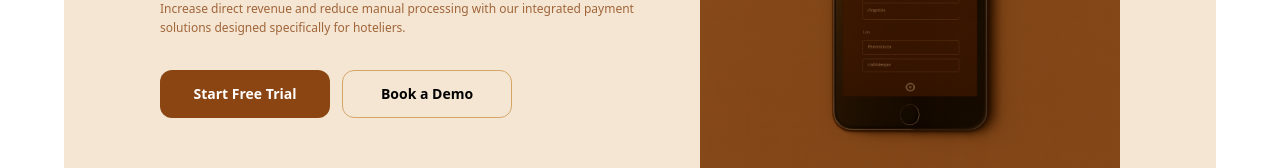
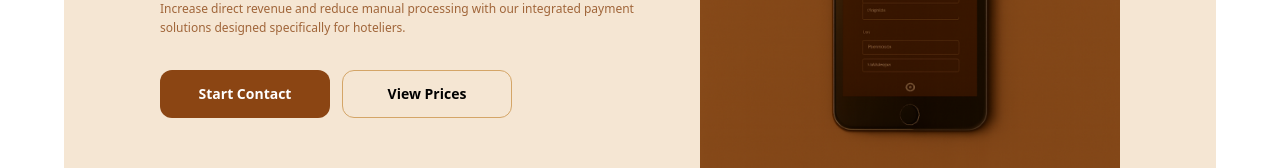
Before and after one commit to shyakabriella/African-safari-Hub, a Next.js app: page /solutions/payments in a window 1280 px wide. Shown: the part 416-584 px from the top of the page. Built offline with nearby package versions, Linux system fonts and the light colour scheme.

Commit message:
all saved

```diff
--- a/src/app/solutions/otas/page.tsx
+++ b/src/app/solutions/otas/page.tsx
@@ -292,9 +292,9 @@ export default function Otas() {
               </p>
 
               <div className="flex flex-col sm:flex-row items-center justify-center gap-4">
-                <button className="w-full cursor-pointer sm:w-auto px-8 py-4 border border-gray-700 rounded-xl font-black text-white hover:bg-white/5 transition-all text-base backdrop-blur-sm">
+                <a href="/contact" target="_blank" className="w-full cursor-pointer sm:w-auto px-8 py-4 border border-gray-700 rounded-xl font-black text-white hover:bg-white/5 transition-all text-base backdrop-blur-sm">
                   Request a Demo
-                </button>
+                </a>
               </div>
             </div>
           </div>
--- a/src/app/solutions/pms/page.tsx
+++ b/src/app/solutions/pms/page.tsx
@@ -304,9 +304,9 @@ export default function page() {
                 Join thousands of properties worldwide that use HotelSafari to
                 drive efficiency and deliver unforgettable guest experiences.
               </p>
-              <button className="bg-[#AD6419] text-white px-6 py-3 rounded-md font-semibold hover:bg-[#9a5a17] transition-colors shadow-lg shadow-[#AD6419]/20 text-[14px]">
+              <a href="/contact" target="_blank" className="bg-[#AD6419] text-white px-6 py-3 rounded-md font-semibold hover:bg-[#9a5a17] transition-colors shadow-lg shadow-[#AD6419]/20 text-[14px]">
                 Request a Demo
-              </button>
+              </a>
             </div>
           </div>
         </div>
--- a/src/components/core-solutions/channel-manager/SyncRatingBanner.tsx
+++ b/src/components/core-solutions/channel-manager/SyncRatingBanner.tsx
@@ -35,7 +35,7 @@ export default function SyncRatingBanner() {
               href="/contact"
               target="_blank"
               className="flex items-center gap-2 rounded-lg bg-[#AD6419] px-6 py-3 font-semibold text-white transition hover:bg-[#8A4F12]">
-                Start 14-Day Free Trial <ArrowRight className="w-4 h-4" />
+                Reach Out To Us <ArrowRight className="w-4 h-4" />
               </a>
             </div>
 
--- a/src/components/solution-payment/PaymentMain.tsx
+++ b/src/components/solution-payment/PaymentMain.tsx
@@ -4,14 +4,10 @@ import Image from "next/image";
 export default function PaymentMain() {
   return (
     <section className="w-full flex justify-center mt-14">
-
       <div className="bg-[#F5E6D3] w-[90%] rounded-[28px] px-6 py-10">
-
         <div className="flex flex-col lg:flex-row justify-center items-center gap-10">
-
           {/* Left Content */}
           <div className="max-w-[520px]">
-
             {/* PCI Badge */}
             <div className="w-fit h-9 px-3 rounded-full bg-[#8B4513]/10 flex items-center gap-2 mb-5">
               <ShieldCheck className="w-4 h-4 text-[#8B4513]" />
@@ -24,20 +20,13 @@ export default function PaymentMain() {
             {/* Heading */}
             <div className="mb-6">
               <h1 className="font-extrabold text-[32px] leading-tight tracking-tight">
-
-                <span className="text-[#5C3317]">
-                  Secure, Seamless
-                </span>
+                <span className="text-[#5C3317]">Secure, Seamless</span>
 
                 <br />
 
-                <span className="text-[#8B4513]">
-                  Payments
-                </span>
+                <span className="text-[#8B4513]">Payments</span>
 
-                <span className="text-[#5C3317]">
-                  {" "}For your Hotel
-                </span>
+                <span className="text-[#5C3317]"> For your Hotel</span>
               </h1>
             </div>
 
@@ -52,21 +41,26 @@ export default function PaymentMain() {
 
             {/* Buttons */}
             <div className="flex flex-col sm:flex-row gap-3">
+              <a
+                href="/contact"
+                target="_blank"
+                className="w-[170px] h-12 rounded-xl bg-[#8B4513] text-white text-sm font-semibold cursor-pointer flex items-center justify-center"
+              >
+                Start Contact
+              </a>
 
-              <button className="w-[170px] h-12 rounded-xl bg-[#8B4513] text-white text-sm font-semibold cursor-pointer">
-                Start Free Trial
-              </button>
-
-              <button className="w-[170px] h-12 rounded-xl bg-[#F5E6D3] border border-[#d4a567] text-sm font-semibold cursor-pointer">
-                Book a Demo
-              </button>
-
+              <a
+                href="/pricing/monthly-plans"
+                target="_blank"
+                className="w-[170px] h-12 rounded-xl bg-[#F5E6D3] border border-[#d4a567] text-sm font-semibold cursor-pointer flex items-center justify-center"
+              >
+                View Prices
+              </a>
             </div>
           </div>
 
           {/* Right Image */}
           <div className="w-full max-w-[420px] h-[420px] relative bg-white/20 rounded-2xl overflow-hidden">
-
             <div className="border-2 border-white rounded-2xl w-full h-full overflow-hidden">
               <Image
                 src={"/secure-payment-pic.png"}
@@ -75,7 +69,6 @@ export default function PaymentMain() {
                 className="object-cover"
               />
             </div>
-
           </div>
         </div>
       </div>
--- a/src/components/solution-seo/GetFoundFirst.tsx
+++ b/src/components/solution-seo/GetFoundFirst.tsx
@@ -37,17 +37,17 @@ export default function GetFoundFirst() {
             </span>
           </div>
           <div className="w-[768px] h-[74px] pt-[16px] flex gap-[16px]">
-            <button className="w-[120px] h-[40px] rounded-[12px] bg-[#D9BFA8] flex justify-center items-center border border-[#947F6C]">
+            <a href="/contact" target="_blank" className="w-[120px] h-[40px] rounded-[12px] bg-[#D9BFA8] flex justify-center items-center border border-[#947F6C]">
               <span className="text-[10px] font-bold text-[#0F172A]">
-                Free SEO Audit
+                Contact Our Team
               </span>
-            </button>
+            </a>
 
-            <button className="w-[200px] h-[40px] rounded-[12px] bg-[#ffffff] border border-[#D9BFA8]/40 flex justify-center items-center">
+            <a href="/resources/case-studies" target="_blank" className="w-[200px] h-[40px] rounded-[12px] bg-[#ffffff] border border-[#D9BFA8]/40 flex justify-center items-center">
               <span className="font-bold text-[10px] text-[#0F172A]">
                 View Case Studies
               </span>
-            </button>
+            </a>
           </div>
         </div>
       </div>
--- a/src/components/solution-seo/ReadyToClimb.tsx
+++ b/src/components/solution-seo/ReadyToClimb.tsx
@@ -18,9 +18,9 @@ export default function ReadyToClimb() {
             </p>
           </div>
 
-          <button className="px-[20px] mt-9 py-[10px] rounded-[12px] cursor-pointer bg-[#4A3B2A] text-white text-[10px] font-bold hover:scale-105 transition">
+          <a href="/contact" target="_blank" className="px-[20px] mt-9 py-[10px] rounded-[12px] cursor-pointer bg-[#4A3B2A] text-white text-[10px] font-bold hover:scale-105 transition">
             Request Your SEO Strategy
-          </button>
+          </a>
 
           <p className="text-[12px] text-[#8F7E6D]">
             No obligation. 100% free technical audit included.
--- a/src/components/solution-website/ReadyToModernize.tsx
+++ b/src/components/solution-website/ReadyToModernize.tsx
@@ -17,9 +17,9 @@ export default function ReadyToModernize() {
           </p>
 
           {/* Button */}
-          <button className="px-8 py-4 bg-[#F5E6D3] text-[#8B4513] rounded-xl font-bold text-sm md:text-base hover:bg-[#F5E6D3]/90 transition cursor-pointer">
+          <a href="/contact" target="_blank" className="px-8 py-4 bg-[#F5E6D3] text-[#8B4513] rounded-xl font-bold text-sm md:text-base hover:bg-[#F5E6D3]/90 transition cursor-pointer">
             Book a Free Consultation
-          </button>
+          </a>
 
           {/* Footer text */}
           <p className="text-xs text-white/70">
--- a/src/components/solution-website/SoltionMain.tsx
+++ b/src/components/solution-website/SoltionMain.tsx
@@ -42,13 +42,13 @@ export default function SoltionMain() {
             {/* Buttons */}
             <div className="flex flex-col sm:flex-row gap-3">
 
-              <button className="px-6 py-3 cursor-pointer rounded-xl bg-[#8B4513] text-[#F5E6D3] font-semibold text-sm hover:bg-[#5C3317] transition">
-                Request a Demo
-              </button>
+              <a href="/contact" target="_blank" className="px-6 py-3 cursor-pointer rounded-xl bg-[#8B4513] text-[#F5E6D3] font-semibold text-sm hover:bg-[#5C3317] transition">
+                Contact Us
+              </a>
 
-              <button className="px-6 py-3 cursor-pointer rounded-xl bg-[#F5E6D3] border border-[#8B4513]/30 text-[#5C3317] font-semibold text-sm hover:bg-[#F5E6D3]/90 transition">
-                Get a Quote
-              </button>
+              <a href="/pricing/monthly-plans" target="_blank" className="px-6 py-3 cursor-pointer rounded-xl bg-[#F5E6D3] border border-[#8B4513]/30 text-[#5C3317] font-semibold text-sm hover:bg-[#F5E6D3]/90 transition">
+                Get an Idea
+              </a>
 
             </div>
           </div>
```
